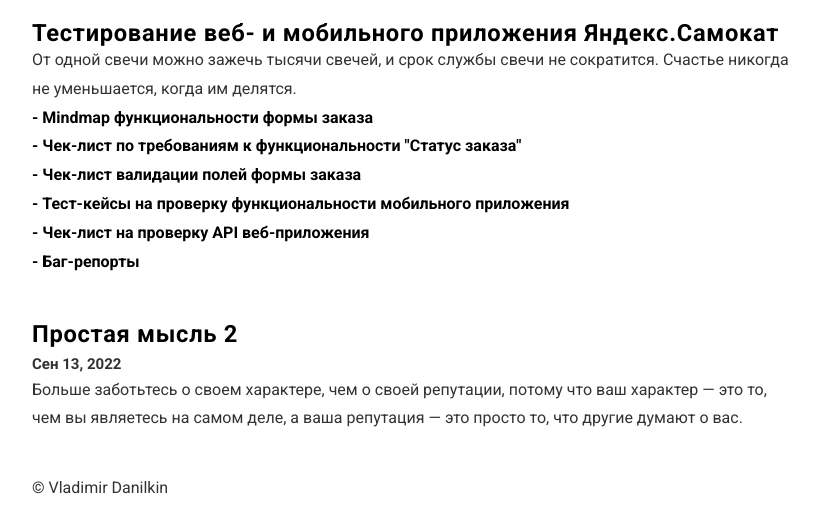
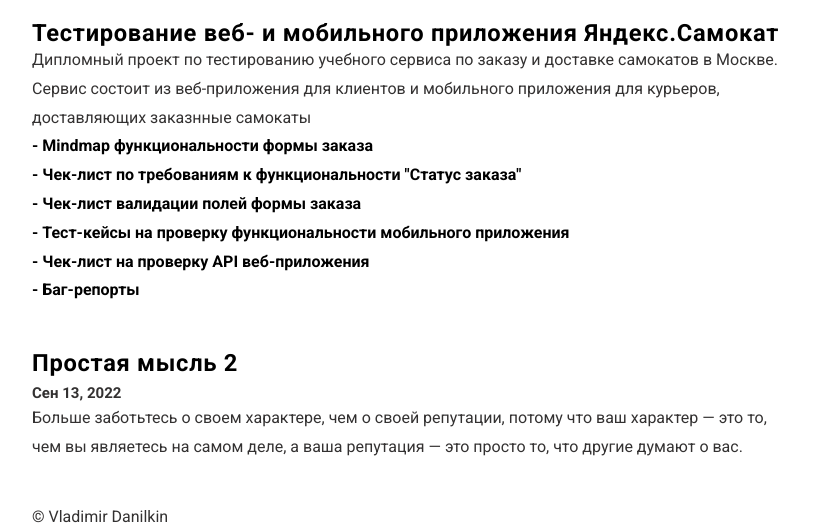
Before and after one commit to vvdanilkin/vvdanilkin.github.io, a plain HTML site: page index.html in a window 1280 px wide. Shown: the part 336-862 px from the top of the page, without its empty margins (228-1050 px from the left). Before the commit the page ends 833 px from the top, so only its background shows below. Drawn offline with Linux system fonts and the light colour scheme.

Commit message:
Update index.html

```diff
--- a/index.html
+++ b/index.html
@@ -29,7 +29,9 @@
                         </h2>
 
                         <div class="main-item__description">
-                            <p>От одной свечи можно зажечь тысячи свечей, и срок службы свечи не сократится. Счастье никогда не уменьшается, когда им делятся.</p>
+                            <p></p>
+                            <p>Дипломный проект по тестированию учебного сервиса по заказу и доставке самокатов в Москве. Сервис состоит из веб-приложения для клиентов и мобильного приложения для курьеров, доставляющих заказнные самокаты</p>
+                            <p></p>
                             <ul>
                                 <li>
                             <a href="https://app.diagrams.net/#G12oUBlEpCRdcGg6sE0AEsJ2SSK0V-OBKF" target="_blank">- Mindmap функциональности формы заказа</a>
```
